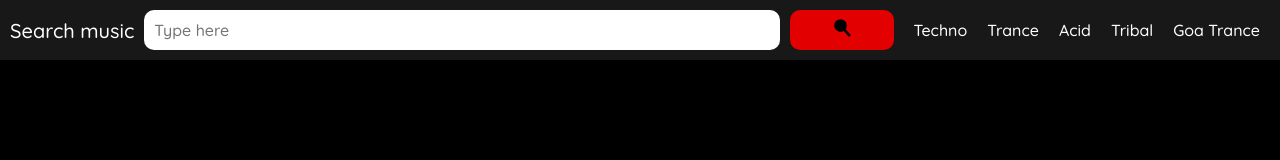
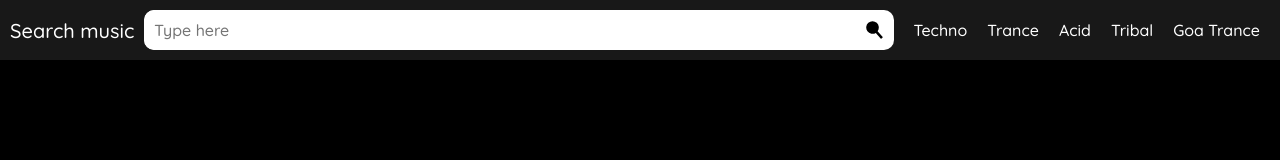
Before and after one commit to GarryVar/garryvar.dev, a website: page src/index.html in a window 1280 px wide. Drawn offline with nearby package versions, Linux system fonts and the light colour scheme; files that its build step writes are made by us from their sources.

Commit message:
Added new search for styles and removes unused code

```diff
--- a/src/styles/assets/components/loading/loading.scss
+++ b/src/styles/assets/components/loading/loading.scss
@@ -11,27 +11,9 @@
   height: 200px;
 
   transform: translate(-50%, -50%);
+
+  color: white;
 }
-
-//.loading__loader {
-//  width: 100px;
-//  height: 100px;
-//  border: 5px solid white;
-//  border-bottom-color: transparent;
-//  border-radius: 50%;
-//  display: inline-block;
-//  box-sizing: border-box;
-//  animation: rotation 1s linear infinite;
-//}
-//
-//@keyframes rotation {
-//  0% {
-//    transform: rotate(0deg);
-//  }
-//  100% {
-//    transform: rotate(360deg);
-//  }
-//}
 
 .loading__loader {
   font-size: 10px;
--- a/src/styles/assets/components/search/search.scss
+++ b/src/styles/assets/components/search/search.scss
@@ -1,10 +1,15 @@
 .search__form {
-  width: 100%;
+  width: auto;
   height: 40px;
 
-  display: flex;
-  justify-content: start;
+  display: grid;
+  grid-template-columns: 1fr min-content;
   align-items: center;
+  padding-right: 5px;
+
+  border-radius: 10px;
+  overflow: hidden;
+  background-color: $white;
 
   & input[type="search"] {
     width: 100%;
@@ -22,23 +27,23 @@
   }
 
   & button[type="submit"] {
-    margin-left: 10px;
-    padding: 5px;
+    display: flex;
+    align-items: center;
+    justify-content: center;
 
     border-radius: 10px;
-    background-color: #e20000;
+    //background-color: #e20000;
 
     color: #ffffff;
     font-family: inherit;
     font-size: 16px;
     font-weight: 300;
-
-    width: 120px;
-    height: 40px;
+    width: 30px;
+    height: 30px;
 
     &:focus,
     &:hover {
-      background-color: #ff5722;
+      background-color: lightgrey;
     }
   }
 }
```
